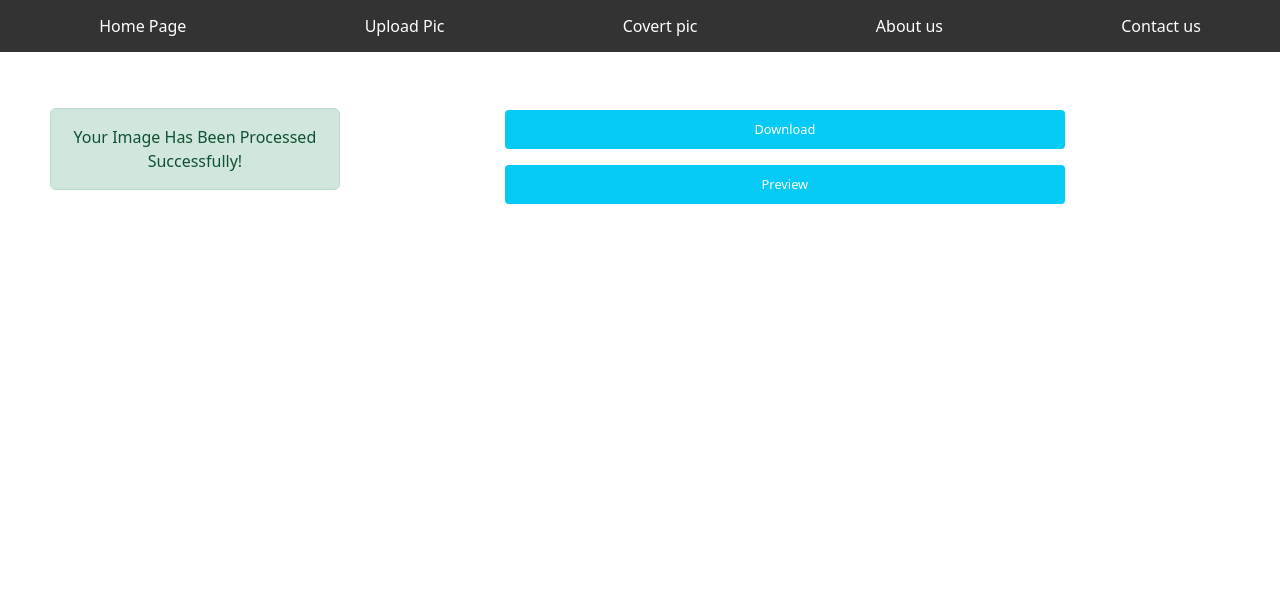
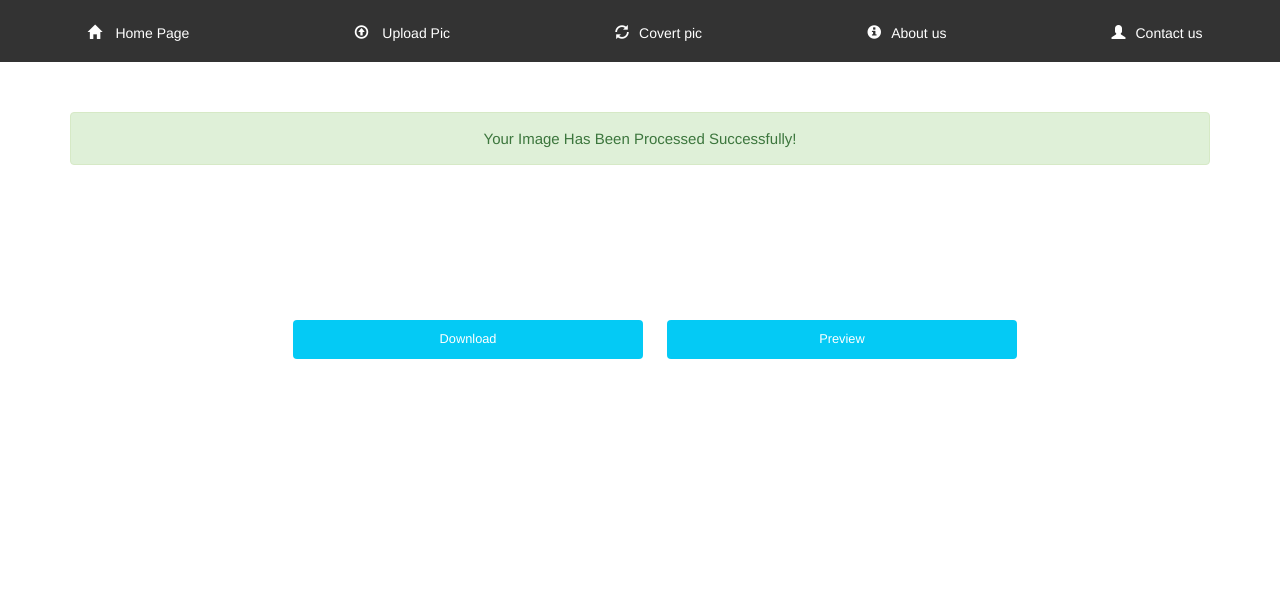
Before and after one commit to kailashchoudhary11/imgman, a Django app: page /sinimg/process/1/ in a window 1280 px wide. Shown: the top 604 px of the page. Run offline with Django 3.2, Linux system fonts and the light colour scheme; some libraries are stand-ins or nearby versions.

Commit message:
Fix: fixed I changed wrong bootstrap now is correctly

```diff
--- a/sinimg/templates/sinimg/process.html
+++ b/sinimg/templates/sinimg/process.html
@@ -2,10 +2,14 @@
 
 {% block body %}
 
-<div class="alert alert-success" role="alert">
+<div class="container">
+
+
+    <div class="w-100 d-block success-message">
+        <div class="alert alert-success text-center" role="alert">
             Your Image Has Been Processed Successfully!
         </div>
-
+    </div>
     <div class="container">
         <form action="" method="post">
             {% csrf_token %}
@@ -14,4 +18,5 @@
         </form>
     </div>
 
+</div>
 {% endblock body %}
--- a/sinimg/templates/sinimg/upload.html
+++ b/sinimg/templates/sinimg/upload.html
@@ -5,7 +5,7 @@
     <label for="id_img" class="upload-input-ui" ondrop="drop(event)" ondragover="allowDrop(event)">
       <i class="glyphicon glyphicon-cloud-upload text-danger"></i>
       <p class="text-secondary">Click here to upload or
-        <strong class="text-cian">Drag</strong> and <strong class="text-cian">Drop!</strong>
+        <strong class="text-red">Drag</strong> and <strong class="text-red">Drop!</strong>
       </p>
     </label>
     <div class="django-container">
--- a/static/css/global.styles.css
+++ b/static/css/global.styles.css
@@ -5,8 +5,11 @@
     padding: 50px;
     text-align: center;
 }
-
-.text-cian {
+.success-message {
+    margin-bottom: 15rem;
+    font-size: 1.5rem;
+}
+.text-red {
     color: RED;
 }
 
--- a/templates/base.html
+++ b/templates/base.html
@@ -6,8 +6,7 @@
     <meta charset="UTF-8" />
     <meta http-equiv="X-UA-Compatible" content="IE=edge" />
     <meta name="viewport" content="width=device-width, initial-scale=1.0" />
-    <link href="https://cdn.jsdelivr.net/npm/bootstrap@5.2.1/dist/css/bootstrap.min.css" rel="stylesheet"
-        integrity="sha384-iYQeCzEYFbKjA/T2uDLTpkwGzCiq6soy8tYaI1GyVh/UjpbCx/TYkiZhlZB6+fzT" crossorigin="anonymous" />
+    <link rel="stylesheet" href="https://maxcdn.bootstrapcdn.com/bootstrap/3.3.7/css/bootstrap.min.css" />
     <link rel="stylesheet" href="https://cdnjs.cloudflare.com/ajax/libs/font-awesome/5.15.2/css/all.min.css" />
     <link rel="icon" type="image/x-icon" href="{% static 'images/favicon.ico' %}">
     <link rel="stylesheet" href="{% static 'css/global.styles.css' %}">
@@ -50,6 +49,7 @@
             <div class="d-flex">
                 <p class="text-white">© Imgman</p>
             </div>
+
         </footer>
     </div>
 </body>
```
Lines whose indentation alone changed are shown as unchanged.
